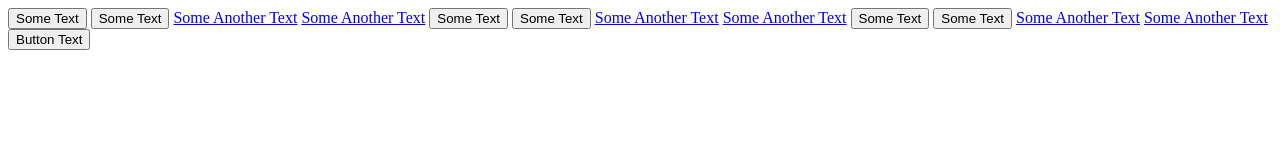
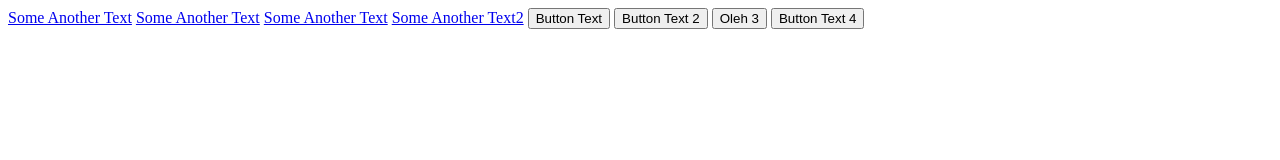
Before and after one commit to RuslanFahrenheit/templater, a plain HTML site: page index.html in a window 1280 px wide. Drawn offline with Linux system fonts and the light colour scheme.

Commit message:
I have no idea what's going on.

```diff
--- a/index.html
+++ b/index.html
@@ -1,35 +1,28 @@
-<!doctype html>
+<!DOCTYPE html>
 <html lang="en">
 <head>
 	<meta charset="UTF-8">
-	<meta name="viewport"
-		  content="width=device-width, user-scalable=no, initial-scale=1.0, maximum-scale=1.0, minimum-scale=1.0">
+	<meta name="viewport" content="width=device-width, user-scalable=no, initial-scale=1.0, maximum-scale=1.0, minimum-scale=1.0">
 	<meta http-equiv="X-UA-Compatible" content="ie=edge">
 	<title>Document</title>
 	<script type="text/javascript" src="templater.js"></script>
 </head>
 <body>
-	<bootstrap_button>Some Text</bootstrap_button>
-	<bootstrap_button>Some Text</bootstrap_button>
 	<bootstrap_link>Some Another Text</bootstrap_link>
 	<bootstrap_link>Some Another Text</bootstrap_link>
-	<bootstrap_button>Some Text</bootstrap_button>
-	<bootstrap_button>Some Text</bootstrap_button>
 	<bootstrap_link>Some Another Text</bootstrap_link>
-	<bootstrap_link>Some Another Text</bootstrap_link>
-	<bootstrap_button>Some Text</bootstrap_button>
-	<bootstrap_button>Some Text</bootstrap_button>
-	<bootstrap_link>Some Another Text</bootstrap_link>
-	<bootstrap_link>Some Another Text</bootstrap_link>
+	<bootstrap_link>Some Another Text2</bootstrap_link>
 
 	<bootstrap_button class="btn btn-default some-class" type="submit">Button Text</bootstrap_button>
+	<bootstrap_button class="btn btn-default some-class" type="submit">Button Text 2</bootstrap_button>
+	<bootstrap_button class="btn btn-default some-class" type="submit">Oleh 3</bootstrap_button>
+	<bootstrap_button class="btn btn-default some-class" type="submit">Button Text 4</bootstrap_button>
 
 	<script>
-        //templater.addTag('bootstrap_button', '<button class="btn btn-default" type="submit">Some text</button>');
-        templater.addTag('bootstrap_link', '<a href="#">Some Another Text</a>');
+		templater.addTag('bootstrap_link', '<a href="#">' + '{{html}}' + '</a>');
 		templater.addTag('bootstrap_button', '<button class="{{class}}" type="{{type}}">' + '{{html}}' + '</button>');
 
-        templater.run();
+		templater.run();
 	</script>
 </body>
 </html>
--- a/templater.js
+++ b/templater.js
@@ -29,7 +29,7 @@ class Templater {
             if (attr[1] === 'html') {
                 template = template.replace(attr[0], element.innerHTML);
             } else {
-                //template = template.replace(attr[0], element.getAttribute(attr[1]));
+                template = template.replace(attr[0], element.getAttribute(attr[1]));
             }
         }
 
```
